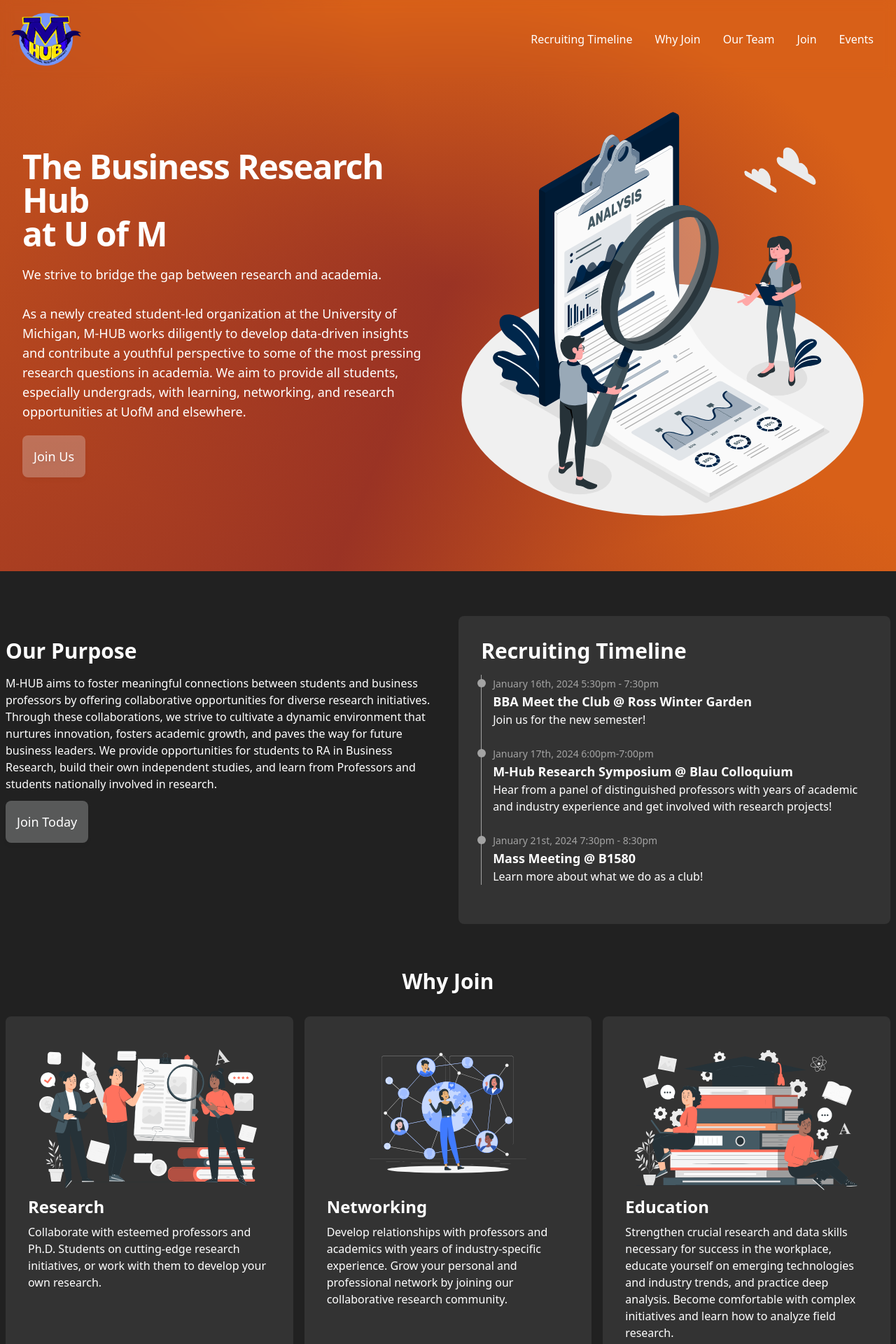
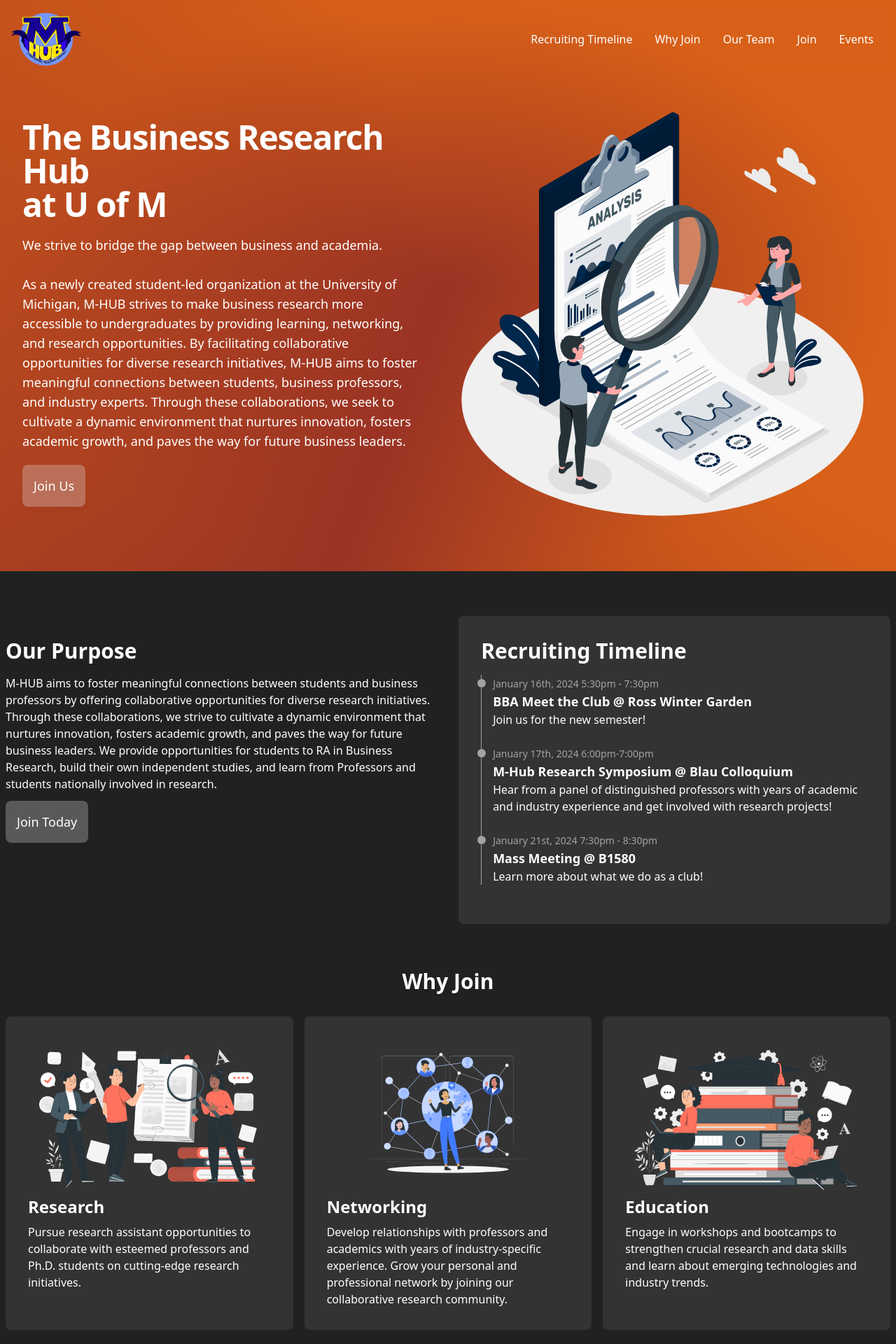
Before and after one commit to Jmshaver/M-Hub-Website, a Next.js app: page / in a window 1280 px wide. Shown: the top 1920 px of the page at 70% size. Built offline with nearby package versions, Linux system fonts and the light colour scheme.

Commit message:
Update index.jsx

```diff
--- a/pages/index.jsx
+++ b/pages/index.jsx
@@ -22,9 +22,9 @@
               The Business Research Hub <br /> <span className="font-semibold">at U of M</span>
             </h1>
             <p className="mb-5 xl:text-lg lg:text-base text-sm font-light tracking-normal">
-            We strive to bridge the gap between research and academia.<br /><br />
+            We strive to bridge the gap between business and academia.<br /><br />
 
-            As a newly created student-led organization at the University of Michigan, M-HUB works diligently to develop data-driven insights and contribute a youthful perspective to some of the most pressing research questions in academia. We aim to provide all students, especially undergrads, with learning, networking, and research opportunities at UofM and elsewhere.
+            As a newly created student-led organization at the University of Michigan, M-HUB strives to make business research more accessible to undergraduates by providing learning, networking, and research opportunities. By facilitating collaborative opportunities for diverse research initiatives, M-HUB aims to foster meaningful connections between students, business professors, and industry experts. Through these collaborations, we seek to cultivate a dynamic environment that nurtures innovation, fosters academic growth, and paves the way for future business leaders.
             </p>
 
             <Button href="/join" text="Join Us" />
@@ -69,9 +69,9 @@
         <div className="container mx-auto pb-16 px-2">
           <h2 className="text-3xl font-bold mb-8 text-center">Why Join</h2>
           <div className="flex flex-col md:flex-row gap-4 ">
-            <WhyCard basePath={basePath} img="research.svg" title="Research" description="Collaborate with esteemed professors and Ph.D. Students on cutting-edge research initiatives, or work with them to develop your own research." />
+            <WhyCard basePath={basePath} img="research.svg" title="Research" description="Pursue research assistant opportunities to collaborate with esteemed professors and Ph.D. students on cutting-edge research initiatives." />
             <WhyCard basePath={basePath} img="networking.svg" title="Networking" description="Develop relationships with professors and academics with years of industry-specific experience. Grow your personal and professional network by joining our collaborative research community." />
-            <WhyCard basePath={basePath} img="education.svg" title="Education" description="Strengthen crucial research and data skills necessary for success in the workplace, educate yourself on emerging technologies and industry trends, and practice deep analysis. Become comfortable with complex initiatives and learn how to analyze field research." />
+            <WhyCard basePath={basePath} img="education.svg" title="Education" description="Engage in workshops and bootcamps to strengthen crucial research and data skills and learn about emerging technologies and industry trends. " />
           </div>
         </div>
 
```
